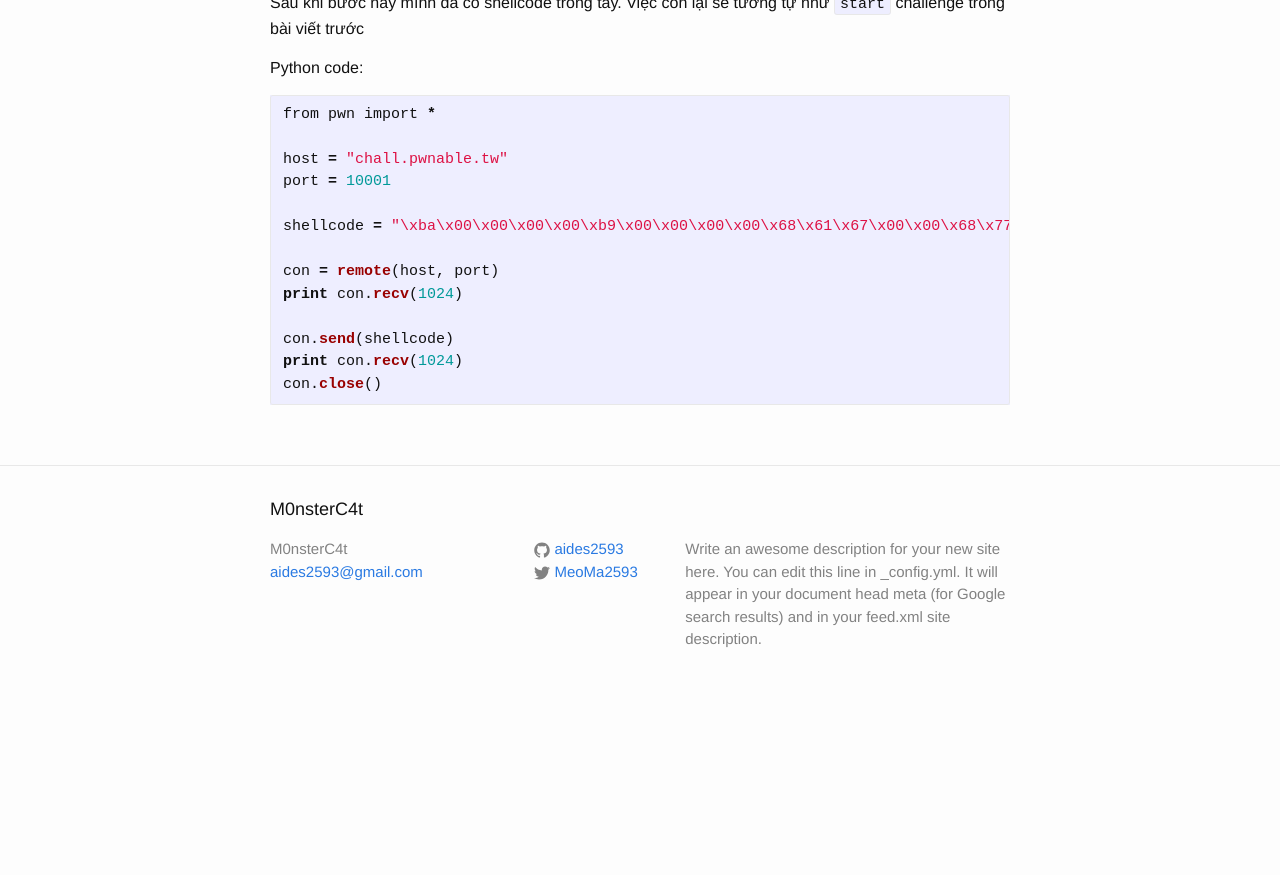
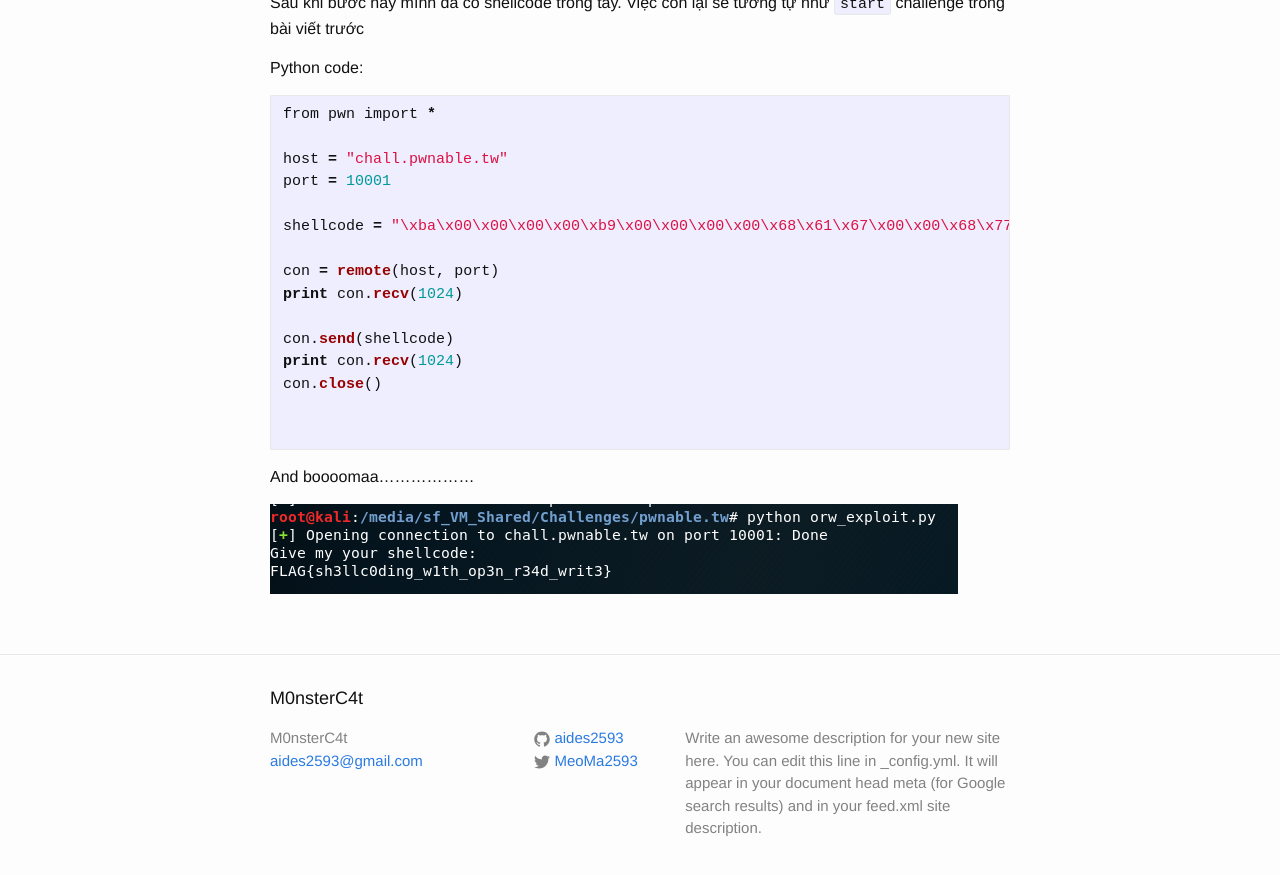
Before and after one commit to Aides2593/aides2593.github.io, a Jekyll site: the page built from _posts/2018-05-06-pwnable.tw-orw.md, in a window 1280 px wide and 900 px high, scrolled down 2210 px. Shown: the top 875 px of the window. Built offline with Jekyll 4.4.1, drawn with Linux system fonts in a browser that asks for light colours; our own code applies the rules of GitHub Pages for plain Markdown files; before the commit the page ends 2921 px from its top, so only the background shows below that.

Commit message:
Add flag for orw challenge

````diff
--- a/_posts/2018-05-06-pwnable.tw-orw.md
+++ b/_posts/2018-05-06-pwnable.tw-orw.md
@@ -97,4 +97,10 @@ print con.recv(1024)
 con.send(shellcode)
 print con.recv(1024)
 con.close()
+
+
 ```
+
+And boooomaa..................
+
+![Flag]({{site.url}}/assets/orw_flag.png)
````
Also changed, not shown: assets/orw_flag.png (added).
